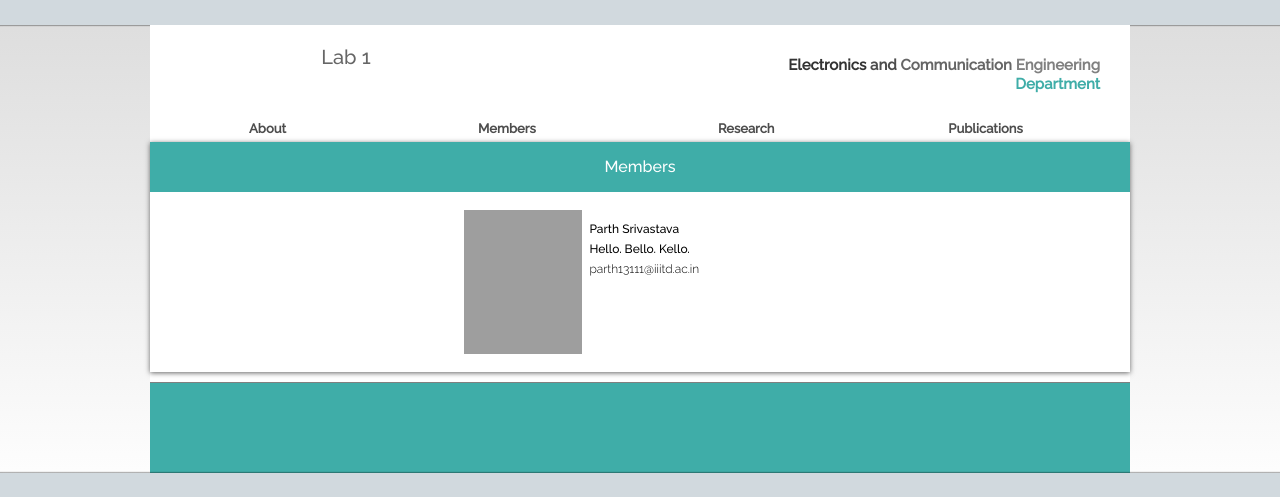
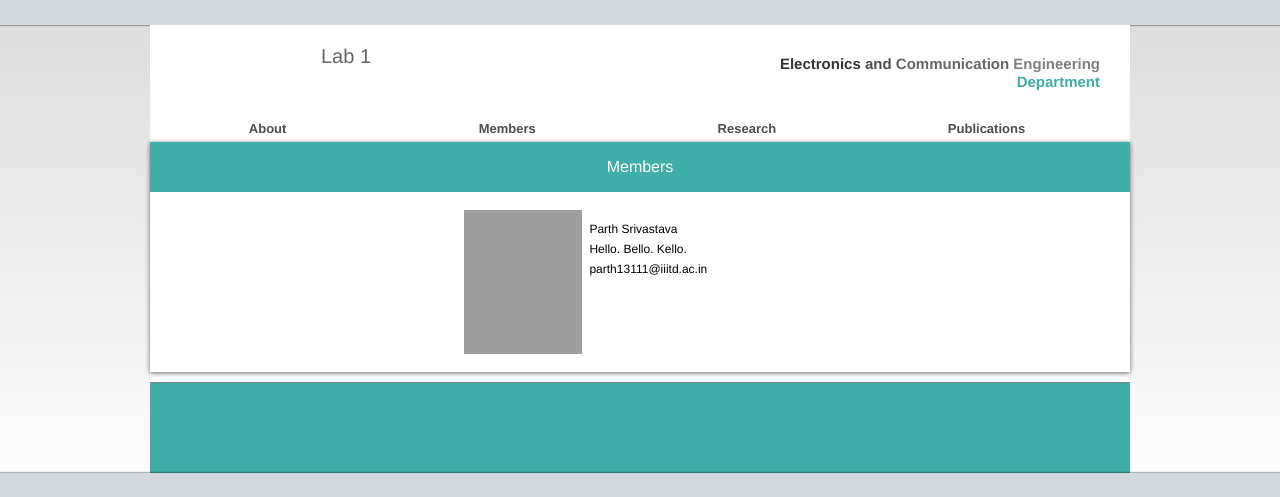
Before and after one commit to lifecodemohit/ECEwebsite, a Django app: page /lab/LAB100/members in a window 1280 px wide; the page is wider, and only the part inside the window is pictured. Shown: the top 497 px of that part. Run offline with Django 3.2, Linux system fonts and the light colour scheme; data comes from the database, SQL or seed files in the repository; grey boxes are pictures that could not be loaded.

Commit message:
css labMemPage font changed and font sizes etc.

```diff
--- a/ece/static/lab/css/stylesheet_members.css
+++ b/ece/static/lab/css/stylesheet_members.css
@@ -1,16 +1,14 @@
-@import url(http://fonts.googleapis.com/css?family=Raleway:500,400,300);
-/* fonts available : 500,400italic,400 */
 /****************************************** menu attributes */
-/* line 42, /home/atul/Documents/web/ece/gitRepo/ece/static/lab/css/stylesheet_members.scss */
+/* line 40, /home/atul/Documents/web/ece/gitRepo/ece/static/lab/css/stylesheet_members.scss */
 * {
   padding: 0;
   margin: 0;
   border: none;
-  font-family: 'Raleway', Segoe UI, 'Raleway', sans-serif !important;
+  font-family: "HelveticaNeue-Light", "Helvetica Neue Light", "Helvetica Neue", Helvetica, Arial, "Lucida Grande", sans-serif !important;
   font-weight: 100;
   list-style: none; }
 
-/* line 51, /home/atul/Documents/web/ece/gitRepo/ece/static/lab/css/stylesheet_members.scss */
+/* line 49, /home/atul/Documents/web/ece/gitRepo/ece/static/lab/css/stylesheet_members.scss */
 body {
   background: -webkit-linear-gradient(#dcdcdc, #ffffff);
   /* For Safari 5.1 to 6.0 */
@@ -21,68 +19,86 @@ body {
   background: linear-gradient(#dcdcdc, #ffffff);
   /* Standard syntax */ }
 
-/* line 60, /home/atul/Documents/web/ece/gitRepo/ece/static/lab/css/stylesheet_members.scss */
+/* line 58, /home/atul/Documents/web/ece/gitRepo/ece/static/lab/css/stylesheet_members.scss */
 a {
   text-decoration: none;
   color: inherit;
   font-weight: inherit;
   font-family: inherit; }
 
-/* line 61, /home/atul/Documents/web/ece/gitRepo/ece/static/lab/css/stylesheet_members.scss */
+/* line 59, /home/atul/Documents/web/ece/gitRepo/ece/static/lab/css/stylesheet_members.scss */
 .container {
   display: block;
   width: 980px;
   margin: 0 auto;
   background-color: white; }
 
-/* line 67, /home/atul/Documents/web/ece/gitRepo/ece/static/lab/css/stylesheet_members.scss */
+/* line 65, /home/atul/Documents/web/ece/gitRepo/ece/static/lab/css/stylesheet_members.scss */
 .header {
   display: block;
   color: #333333;
   background-color: #fff; }
-  /* line 72, /home/atul/Documents/web/ece/gitRepo/ece/static/lab/css/stylesheet_members.scss */
+  /* line 71, /home/atul/Documents/web/ece/gitRepo/ece/static/lab/css/stylesheet_members.scss */
   .header .ece_head {
     height: 30px;
     background-color: white;
     position: relative;
     display: inline-block;
-    vertical-align: middle;
+    vertical-align: top;
     text-align: right;
     padding: 30px;
     width: 40%;
     float: right; }
-    /* line 86, /home/atul/Documents/web/ece/gitRepo/ece/static/lab/css/stylesheet_members.scss */
+    /* line 85, /home/atul/Documents/web/ece/gitRepo/ece/static/lab/css/stylesheet_members.scss */
     .header .ece_head span {
       font-size: 15px;
       font-weight: 800; }
-    /* line 87, /home/atul/Documents/web/ece/gitRepo/ece/static/lab/css/stylesheet_members.scss */
+    /* line 86, /home/atul/Documents/web/ece/gitRepo/ece/static/lab/css/stylesheet_members.scss */
     .header .ece_head span:nth-of-type(1) {
       color: #333333; }
-    /* line 88, /home/atul/Documents/web/ece/gitRepo/ece/static/lab/css/stylesheet_members.scss */
+    /* line 87, /home/atul/Documents/web/ece/gitRepo/ece/static/lab/css/stylesheet_members.scss */
     .header .ece_head span:nth-of-type(2) {
       color: #4D4D4D; }
-    /* line 89, /home/atul/Documents/web/ece/gitRepo/ece/static/lab/css/stylesheet_members.scss */
+    /* line 88, /home/atul/Documents/web/ece/gitRepo/ece/static/lab/css/stylesheet_members.scss */
     .header .ece_head span:nth-of-type(3) {
       color: #666666; }
-    /* line 90, /home/atul/Documents/web/ece/gitRepo/ece/static/lab/css/stylesheet_members.scss */
+    /* line 89, /home/atul/Documents/web/ece/gitRepo/ece/static/lab/css/stylesheet_members.scss */
     .header .ece_head span:nth-of-type(4) {
       color: #808080; }
-    /* line 91, /home/atul/Documents/web/ece/gitRepo/ece/static/lab/css/stylesheet_members.scss */
+    /* line 90, /home/atul/Documents/web/ece/gitRepo/ece/static/lab/css/stylesheet_members.scss */
     .header .ece_head span:nth-of-type(5) {
       color: #3FADA8; }
 
-/* line 97, /home/atul/Documents/web/ece/gitRepo/ece/static/lab/css/stylesheet_members.scss */
+/* line 101, /home/atul/Documents/web/ece/gitRepo/ece/static/lab/css/stylesheet_members.scss */
+.theBody {
+  cursor: context-menu;
+  width: 100%;
+  background-color: #fff;
+  padding: 0; }
+
+/* line 112, /home/atul/Documents/web/ece/gitRepo/ece/static/lab/css/stylesheet_members.scss */
+.research_group_title {
+  padding: 20px 0;
+  width: 40%;
+  display: inline-block;
+  text-align: center;
+  font-size: 20px;
+  font-weight: 500;
+  color: #666666; }
+
+/* line 125, /home/atul/Documents/web/ece/gitRepo/ece/static/lab/css/stylesheet_members.scss */
 .menu2 {
   clear: both;
   width: 100%;
   background-color: white;
   margin-top: 10px; }
 
-/* line 107, /home/atul/Documents/web/ece/gitRepo/ece/static/lab/css/stylesheet_members.scss */
+/* line 134, /home/atul/Documents/web/ece/gitRepo/ece/static/lab/css/stylesheet_members.scss */
 .menu2 > ul {
+  width: 100%;
   cursor: context-menu; }
 
-/* line 113, /home/atul/Documents/web/ece/gitRepo/ece/static/lab/css/stylesheet_members.scss */
+/* line 141, /home/atul/Documents/web/ece/gitRepo/ece/static/lab/css/stylesheet_members.scss */
 .menu2 > ul > li {
   padding: 5px 0;
   margin: 1px 0px;
@@ -93,37 +109,20 @@ a {
   font-size: 16px;
   text-align: center;
   color: #4D4D4D;
-  font-weight: 600;
+  font-weight: 300;
   font-size: 13px; }
 
-/* line 130, /home/atul/Documents/web/ece/gitRepo/ece/static/lab/css/stylesheet_members.scss */
+/* line 158, /home/atul/Documents/web/ece/gitRepo/ece/static/lab/css/stylesheet_members.scss */
 .menu2 > ul > li > a {
   position: relative;
-  display: block;
+  display: inline-block;
   width: auto;
   color: #4D4D4D;
   font-weight: 600;
   font-size: 13px;
   /*line-height: 40px;*/ }
 
-/* line 143, /home/atul/Documents/web/ece/gitRepo/ece/static/lab/css/stylesheet_members.scss */
-.theBody {
-  cursor: context-menu;
-  width: 100%;
-  background-color: #fff;
-  padding: 0; }
-
-/* line 154, /home/atul/Documents/web/ece/gitRepo/ece/static/lab/css/stylesheet_members.scss */
-.research_group_title {
-  padding: 20px 0;
-  width: 40%;
-  display: inline-block;
-  text-align: center;
-  font-size: 20px;
-  font-weight: 500;
-  color: #666666; }
-
-/* line 164, /home/atul/Documents/web/ece/gitRepo/ece/static/lab/css/stylesheet_members.scss */
+/* line 159, /home/atul/Documents/web/ece/gitRepo/ece/static/lab/css/stylesheet_members.scss */
 .theBodyDiv {
   display: inline-block;
   text-align: center;
@@ -133,7 +132,17 @@ a {
   -ms-box-shadow: 0px 1px 5px 0px #666666;
   width: 100%; }
 
-/* line 173, /home/atul/Documents/web/ece/gitRepo/ece/static/lab/css/stylesheet_members.scss */
+/* line 168, /home/atul/Documents/web/ece/gitRepo/ece/static/lab/css/stylesheet_members.scss */
+.theBodyDiv {
+  display: inline-block;
+  text-align: center;
+  box-shadow: 0px 1px 5px 0px #666666;
+  -webkit-box-shadow: 0px 1px 5px 0px #666666;
+  -moz-box-shadow: 0px 1px 5px 0px #666666;
+  -ms-box-shadow: 0px 1px 5px 0px #666666;
+  width: 100%; }
+
+/* line 177, /home/atul/Documents/web/ece/gitRepo/ece/static/lab/css/stylesheet_members.scss */
 .theBodyDiv > div:nth-of-type(1) {
   display: block;
   height: 40px;
@@ -144,7 +153,7 @@ a {
   color: white;
   padding: 5px 0; }
 
-/* line 183, /home/atul/Documents/web/ece/gitRepo/ece/static/lab/css/stylesheet_members.scss */
+/* line 187, /home/atul/Documents/web/ece/gitRepo/ece/static/lab/css/stylesheet_members.scss */
 .membersContent {
   display: block;
   min-height: 40px;
@@ -153,7 +162,7 @@ a {
   font-weight: 500;
   color: black; }
 
-/* line 191, /home/atul/Documents/web/ece/gitRepo/ece/static/lab/css/stylesheet_members.scss */
+/* line 195, /home/atul/Documents/web/ece/gitRepo/ece/static/lab/css/stylesheet_members.scss */
 .infoBlock {
   /*border-top: 1px solid $i4;*/
   position: relative;
@@ -161,7 +170,7 @@ a {
   display: block;
   vertical-align: top; }
 
-/* line 205, /home/atul/Documents/web/ece/gitRepo/ece/static/lab/css/stylesheet_members.scss */
+/* line 209, /home/atul/Documents/web/ece/gitRepo/ece/static/lab/css/stylesheet_members.scss */
 .footer {
   margin-top: 10px;
   display: block;
@@ -169,12 +178,12 @@ a {
   height: 90px;
   background-color: #3FADA8; }
 
-/* line 212, /home/atul/Documents/web/ece/gitRepo/ece/static/lab/css/stylesheet_members.scss */
+/* line 216, /home/atul/Documents/web/ece/gitRepo/ece/static/lab/css/stylesheet_members.scss */
 .longBar {
   width: 1400px;
   height: 25px; }
 
-/* line 215, /home/atul/Documents/web/ece/gitRepo/ece/static/lab/css/stylesheet_members.scss */
+/* line 219, /home/atul/Documents/web/ece/gitRepo/ece/static/lab/css/stylesheet_members.scss */
 .longBar:first-of-type {
   box-shadow: 0 1px 1px 0px rgba(0, 0, 0, 0.3);
   -webkit-box-shadow: 0 1px 1px 0px rgba(0, 0, 0, 0.3);
@@ -182,7 +191,7 @@ a {
   -ms-box-shadow: 0 1px 1px 0px rgba(0, 0, 0, 0.3);
   background-color: #d1d9de; }
 
-/* line 220, /home/atul/Documents/web/ece/gitRepo/ece/static/lab/css/stylesheet_members.scss */
+/* line 224, /home/atul/Documents/web/ece/gitRepo/ece/static/lab/css/stylesheet_members.scss */
 .longBar:last-of-type {
   box-shadow: 0 -1px 1px 0px rgba(0, 0, 0, 0.3);
   -webkit-box-shadow: 0 -1px 1px 0px rgba(0, 0, 0, 0.3);
@@ -190,7 +199,7 @@ a {
   -ms-box-shadow: 0 -1px 1px 0px rgba(0, 0, 0, 0.3);
   background-color: #d1d9de; }
 
-/* line 226, /home/atul/Documents/web/ece/gitRepo/ece/static/lab/css/stylesheet_members.scss */
+/* line 230, /home/atul/Documents/web/ece/gitRepo/ece/static/lab/css/stylesheet_members.scss */
 .members_div {
   font-size: 14px;
   display: inline-block;
@@ -202,7 +211,7 @@ a {
   vertical-align: top;
   clear: both; }
 
-/* line 238, /home/atul/Documents/web/ece/gitRepo/ece/static/lab/css/stylesheet_members.scss */
+/* line 242, /home/atul/Documents/web/ece/gitRepo/ece/static/lab/css/stylesheet_members.scss */
 .members_div > div {
   margin-top: 20px;
   padding-top: 10px;
@@ -210,10 +219,10 @@ a {
   width: 60%;
   text-align: center;
   margin-left: 32%; }
-  /* line 245, /home/atul/Documents/web/ece/gitRepo/ece/static/lab/css/stylesheet_members.scss */
+  /* line 249, /home/atul/Documents/web/ece/gitRepo/ece/static/lab/css/stylesheet_members.scss */
   .members_div > div span:nth-of-type(1) {
     font-weight: 500; }
-  /* line 248, /home/atul/Documents/web/ece/gitRepo/ece/static/lab/css/stylesheet_members.scss */
+  /* line 252, /home/atul/Documents/web/ece/gitRepo/ece/static/lab/css/stylesheet_members.scss */
   .members_div > div span {
     text-align: justify;
     width: 100%;
@@ -221,7 +230,7 @@ a {
     font-size: 12px;
     display: block; }
 
-/* line 250, /home/atul/Documents/web/ece/gitRepo/ece/static/lab/css/stylesheet_members.scss */
+/* line 254, /home/atul/Documents/web/ece/gitRepo/ece/static/lab/css/stylesheet_members.scss */
 .members_div > img {
   margin-top: 18px;
   float: left;
```
